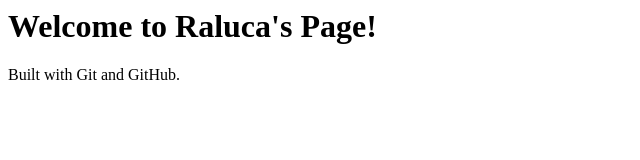
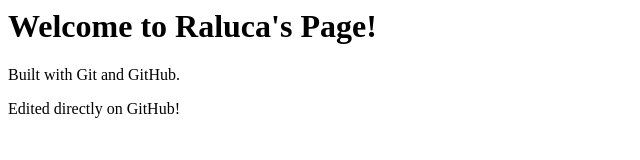
Before and after one commit to ralucamotoc/practice-today, a plain HTML site: page index.html in a window 1280 px wide. Shown: the whole page, without its empty margins (0-640 px from the left). Drawn offline with Linux system fonts and the light colour scheme.

Commit message:
Add paragraph about editing on GitHub
Added a new paragraph indicating direct editing on GitHub.

```diff
--- a/index.html
+++ b/index.html
@@ -1,2 +1,3 @@
 <h1>Welcome to Raluca's Page!</h1>
 <p>Built with Git and GitHub.</p>
+<p>Edited directly on GitHub!</p></p>
```
